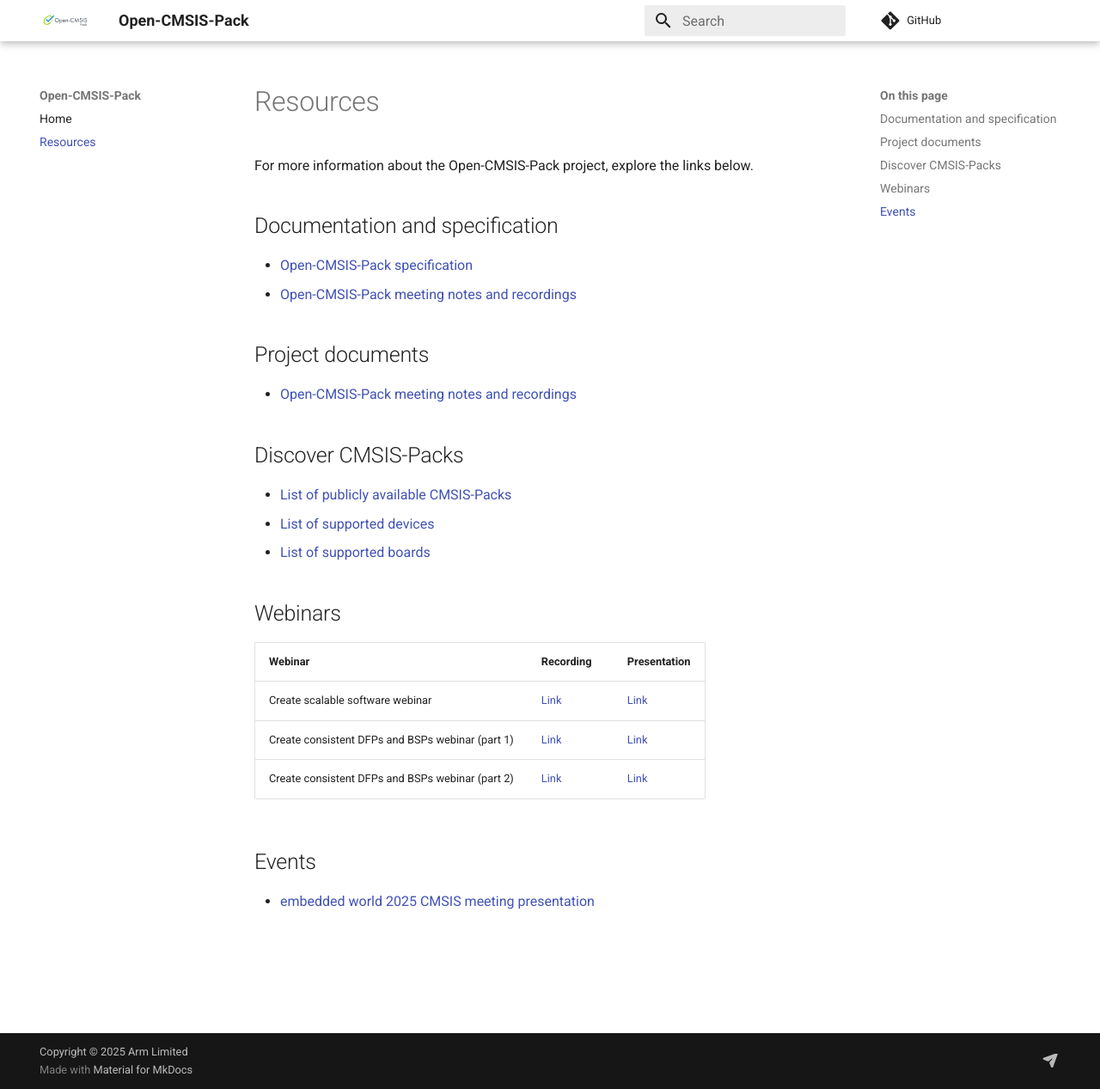
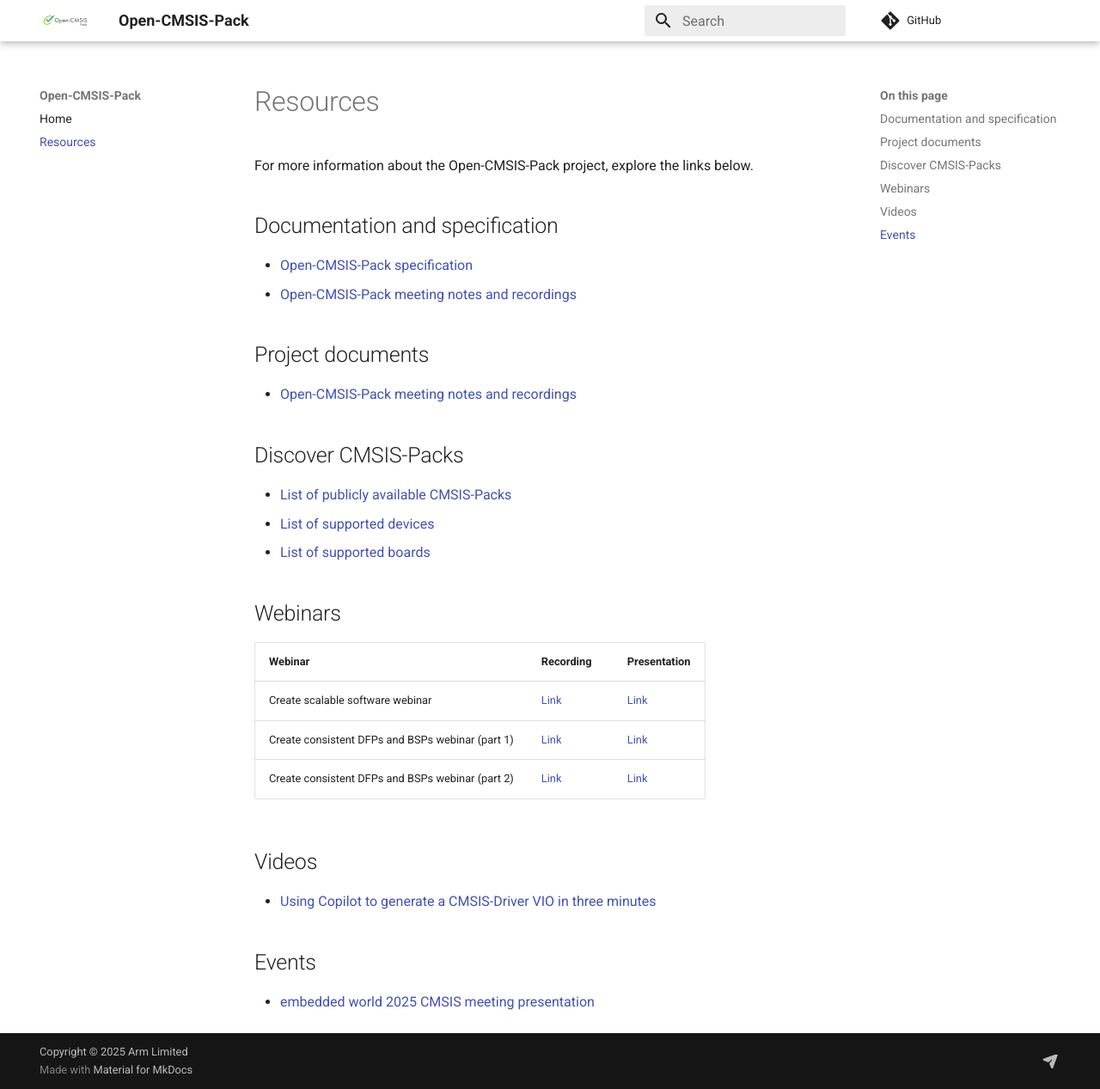
Before and after one commit to Open-CMSIS-Pack/landing, an MkDocs documentation site: the page built from docs/resources.md, in a window 1280 px wide and 1267 px high. Shown: the whole window at 86% size. Built offline with MkDocs 1.6.1 and Material for MkDocs 9.7.7, drawn with Linux system fonts in a browser that asks for light colours; comment, search, counter and statistics services are not loaded.

Commit message:
Added a video using Copilot

```diff
--- a/docs/resources.md
+++ b/docs/resources.md
@@ -25,6 +25,10 @@
 | Create consistent DFPs and BSPs webinar (part 1) | [Link](http://linaro.atlassian.net/wiki/spaces/CMSIS/pages/29847093264/Open-CMSIS-Pack+Technical+Meeting+2025-02-18#Meeting-Recording) | [Link](http://linaro.atlassian.net/wiki/spaces/CMSIS/pages/29847093264/Open-CMSIS-Pack+Technical+Meeting+2025-02-18#Slides) |
 | Create consistent DFPs and BSPs webinar (part 2) | [Link](https://linaro.atlassian.net/wiki/spaces/CMSIS/pages/29884907525/Open-CMSIS-Pack+Technical+Meeting+2025-03-04#Meeting-Recording) | [Link](https://linaro.atlassian.net/wiki/spaces/CMSIS/pages/29884907525/Open-CMSIS-Pack+Technical+Meeting+2025-03-04#Slides) |
 
+## Videos
+
+- [Using Copilot to generate a CMSIS-Driver VIO in three minutes](https://armkeil.blob.core.windows.net/developer/Files/videos/KeilStudio/20251204_UsingCopilot4VIO.mp4)
+
 ## Events
 
 - [embedded world 2025 CMSIS meeting presentation](https://www.open-cmsis-pack.org/assets/other/20250311_embedded_world_CMSIS_event.pdf)
```
Also changed, not shown: site/resources/index.html, site/search/search_index.json, 1 other file.
